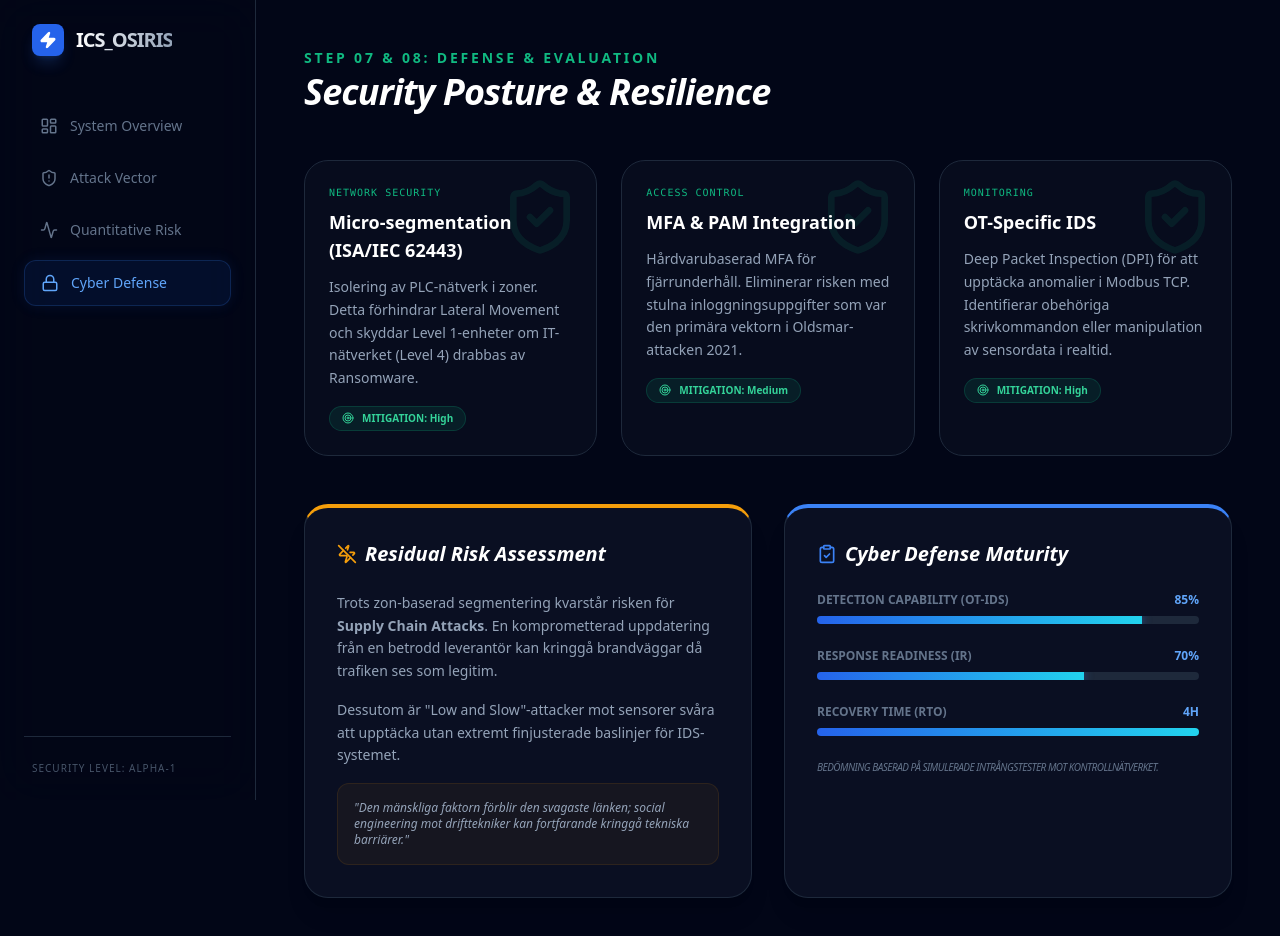
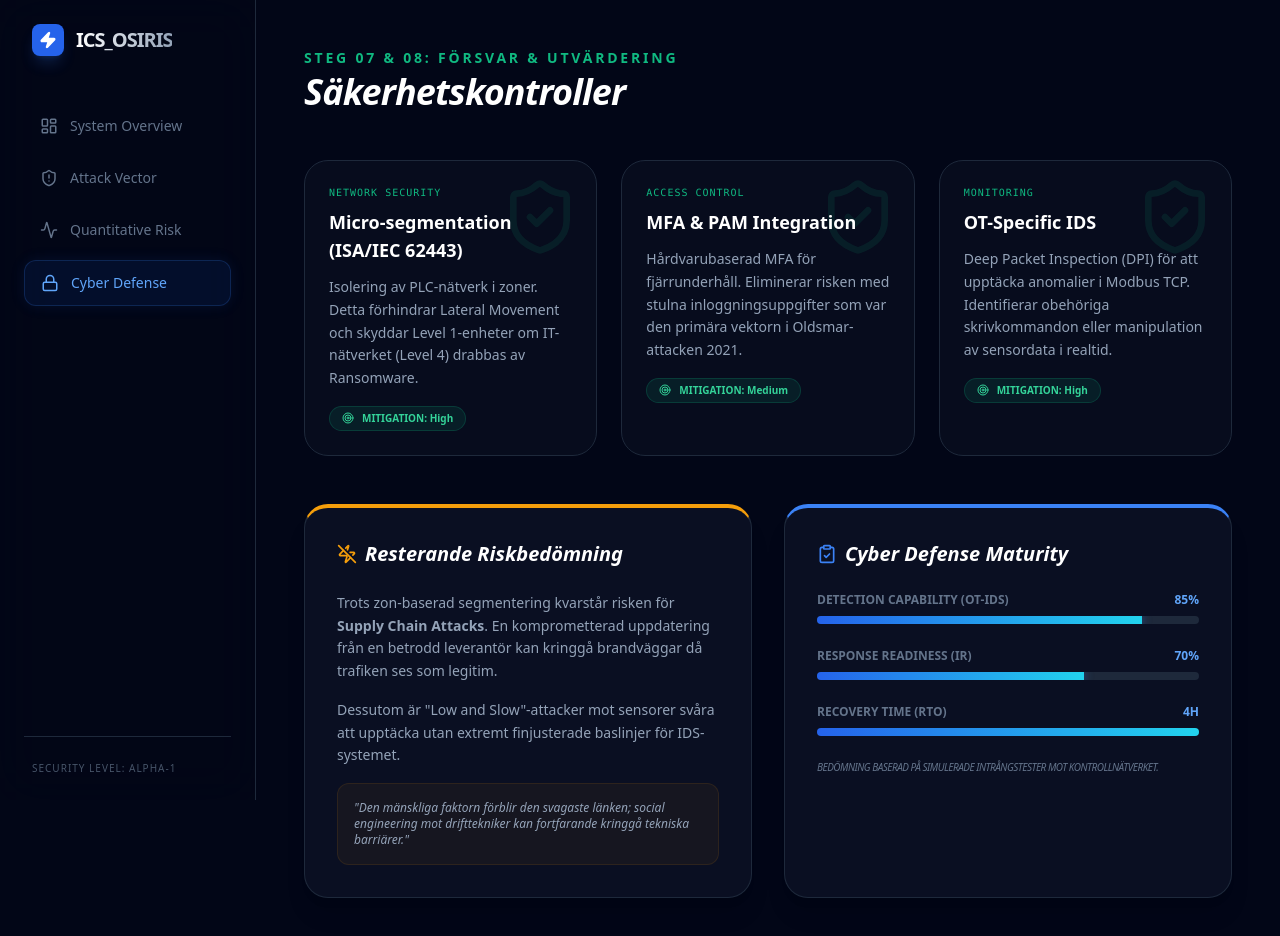
Before and after one commit to Milton3000/ics-security-study, a React (Create React App) app: page / in a window 1280 px wide. Both pictures are taken after a click on the button "Cyber Defense". Shown: the top 936 px of the page. Built offline with nearby package versions, Linux system fonts and the light colour scheme.

Commit message:
Defense fix

```diff
--- a/src/pages/Defense.jsx
+++ b/src/pages/Defense.jsx
@@ -29,8 +29,8 @@ export default function Defense() {
   return (
     <div className="space-y-12 pb-20">
       <header>
-        <h2 className="text-sm font-semibold text-emerald-500 uppercase tracking-[0.2em] mb-1">Step 07 & 08: Defense & Evaluation</h2>
-        <h1 className="text-4xl font-bold text-white tracking-tight italic">Security Posture & Resilience</h1>
+        <h2 className="text-sm font-semibold text-emerald-500 uppercase tracking-[0.2em] mb-1">Steg 07 & 08: Försvar & Utvärdering</h2>
+        <h1 className="text-4xl font-bold text-white tracking-tight italic">Säkerhetskontroller</h1>
       </header>
 
       {/* --- DEFENSE IN DEPTH VISUAL --- */}
@@ -58,7 +58,7 @@ export default function Defense() {
         {/* Residual Risk */}
         <div className="bg-slate-900/60 border border-slate-800 rounded-3xl p-8 border-t-4 border-t-amber-500 shadow-xl">
           <h3 className="text-xl font-bold mb-6 flex items-center gap-2 text-white italic">
-            <ZapOff className="text-amber-500" size={20} /> Residual Risk Assessment
+            <ZapOff className="text-amber-500" size={20} /> Resterande Riskbedömning
           </h3>
           <div className="space-y-4 text-sm text-slate-400 leading-relaxed">
             <p>
```
